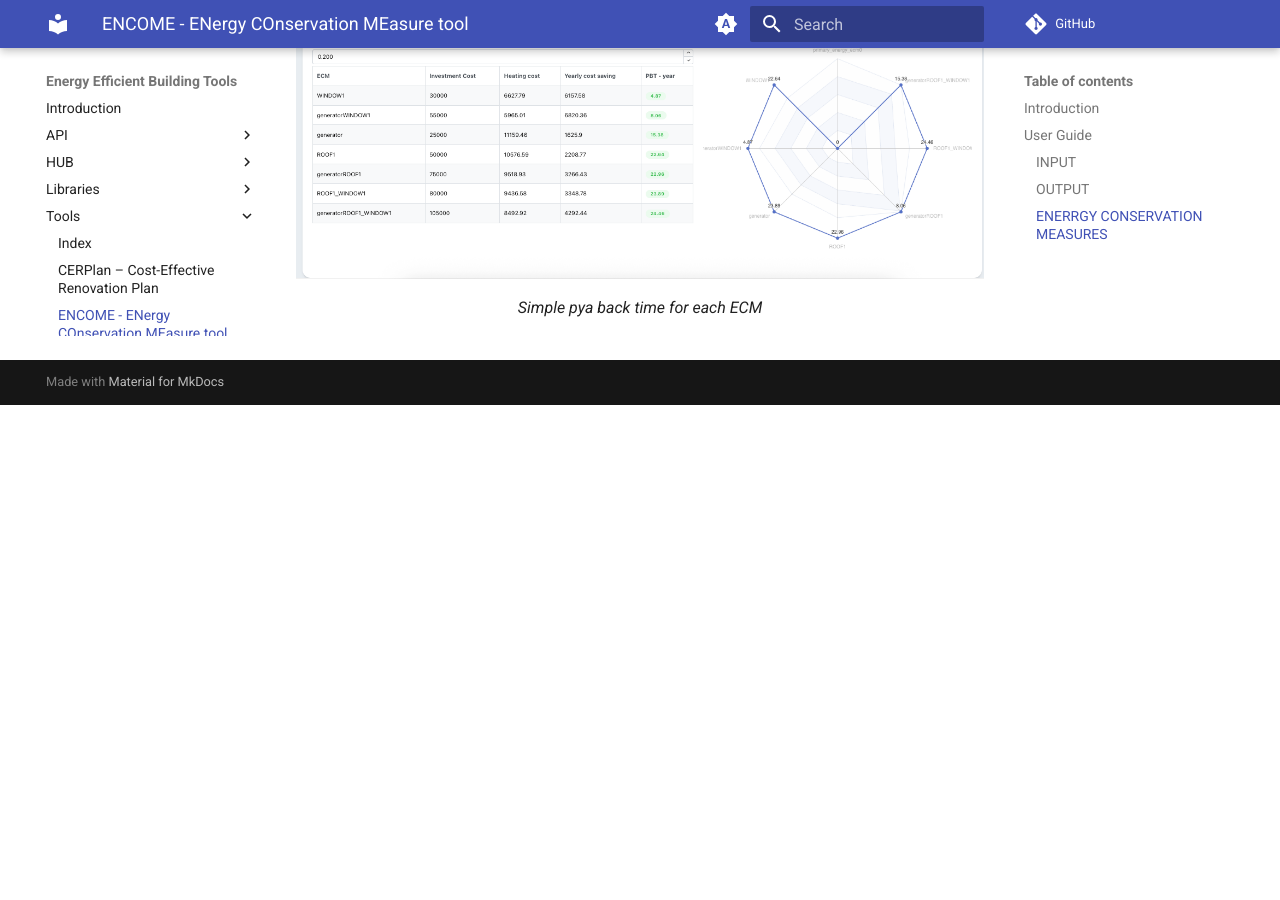
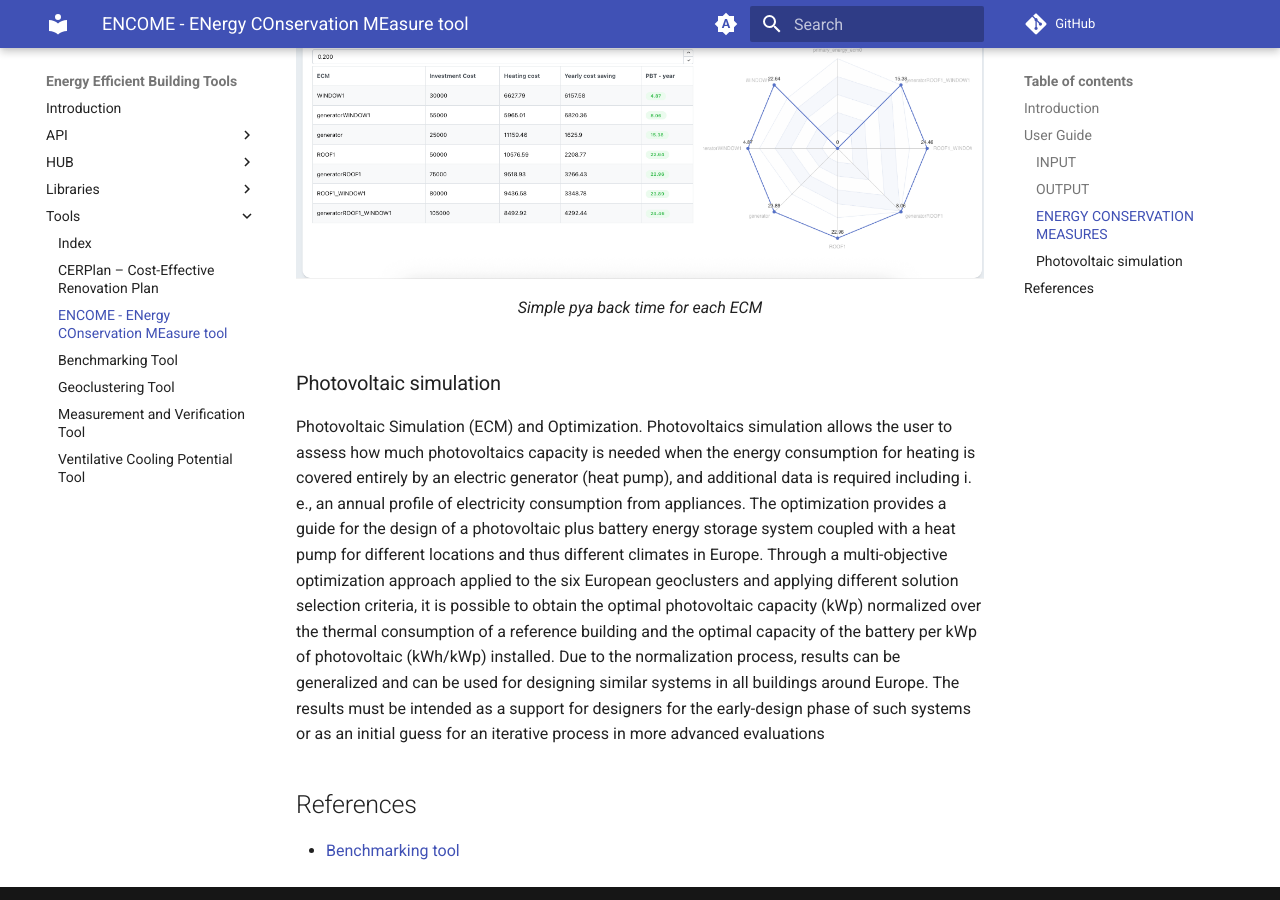
Before and after one commit to EURAC-EEBgroup/tools.eeb.eurac.edu, an MkDocs documentation site: the page built from docs/tools/Encome.md, in a window 1280 px wide and 900 px high, scrolled down 9261 px. Built offline with MkDocs 1.6.1 and Material for MkDocs 9.7.7, drawn with Linux system fonts in a browser that asks for light colours; comment, search, counter and statistics services are not loaded; before the commit the page ends 9666 px from its top, so only the background shows below that; some of the changed text lies outside the part shown.

Commit message:
update encome

```diff
--- a/docs/tools/Encome.md
+++ b/docs/tools/Encome.md
@@ -132,7 +132,7 @@ it is possible to view the primary energy, the building's thermal demand, the in
 </figure>
 
 
-### ENERRGY CONSERVATION MEASURES
+### ENERGY CONSERVATION MEASURES
 
 it is possible to apply different ECMs to the building and evaluate both economic and energy impact to the building.
 The ECM can be applied to:
@@ -160,3 +160,11 @@ The tool simulates each individual ECM as well as combinations of multiple ECMs,
 ![Image title](../imgs/encome/ENCOME17.png){ width="800" }
 <figcaption>Simple pya back time for each ECM</figcaption>
 </figure>
+
+### Photovoltaic simulation
+Photovoltaic Simulation (ECM) and Optimization. Photovoltaics simulation allows the user to assess how much photovoltaics capacity is needed when the energy consumption for heating is covered entirely by an electric generator (heat pump), and additional data is required including i. e., an annual profile of electricity consumption from appliances. The optimization provides a guide for the design of a photovoltaic plus battery energy storage system coupled with a heat pump for different locations and thus different climates in Europe. Through a multi-objective optimization approach applied to the six European geoclusters and applying different solution selection criteria, it is possible to obtain the optimal photovoltaic capacity (kWp) normalized over the thermal consumption of a reference building and the optimal capacity of the battery per kWp of photovoltaic (kWh/kWp) installed. Due to the normalization process, results can be generalized and can be used for designing similar systems in all buildings around Europe. The results must be intended as a support for designers for the early-design phase of such systems or as an initial guess for an iterative process in more advanced evaluations
+
+
+## References
+
+- [Benchmarking tool](https://tools.eeb.eurac.edu/encome/#)
```
